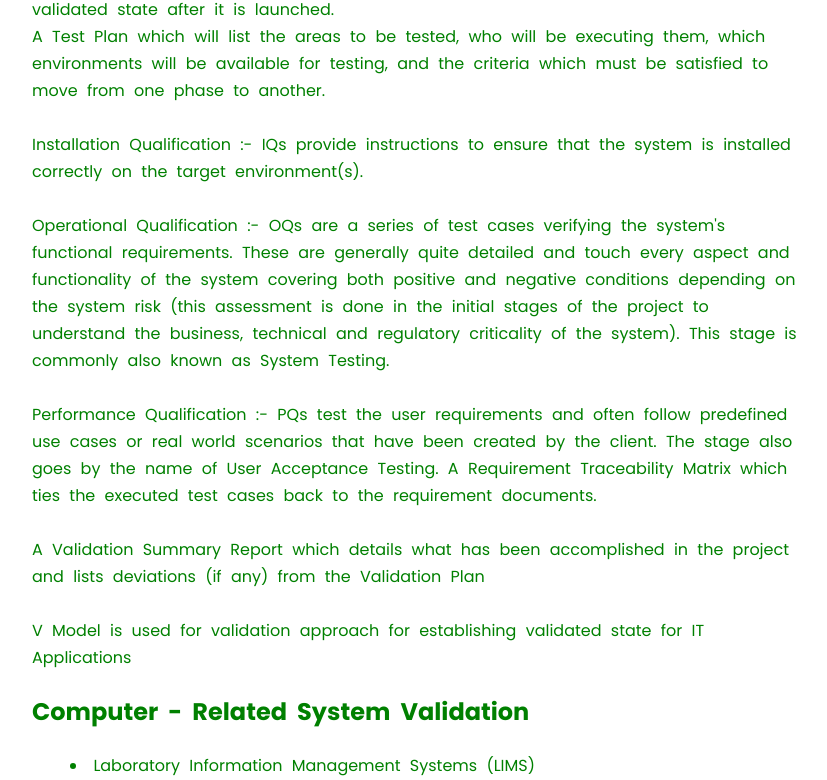
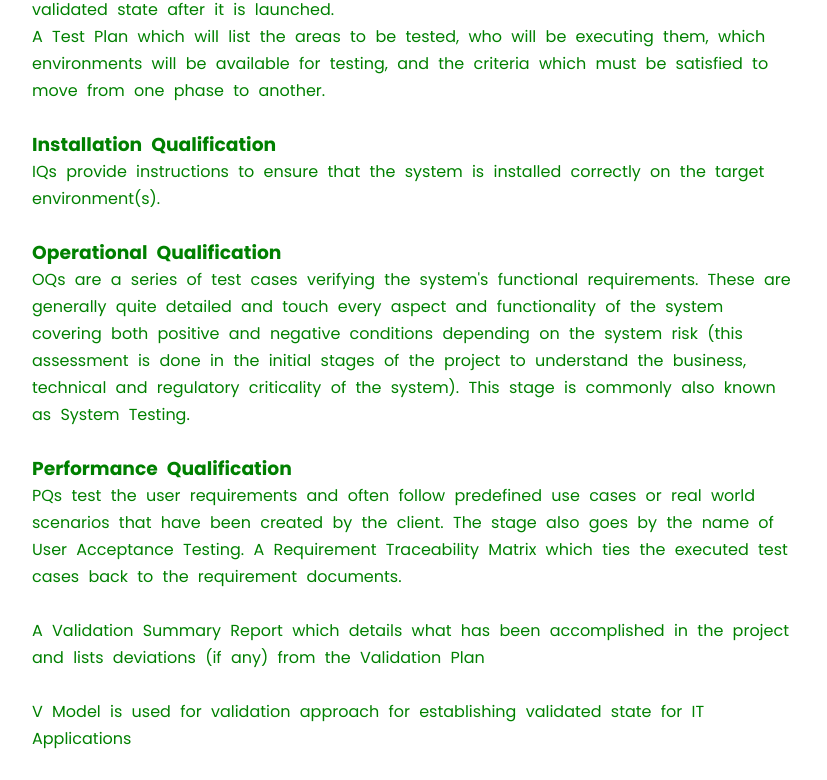
Before and after one commit to devarsh192003/GXP, a React (Create React App) app: page /Process in a window 1280 px wide. Shown: the part 1594-2374 px from the top of the page, without its empty margins (224-1051 px from the left). Built offline with nearby package versions, Linux system fonts and the light colour scheme.

Commit message:
final changes

```diff
--- a/src/Data1.json
+++ b/src/Data1.json
@@ -50,9 +50,9 @@
     "Content16":"A detailed Validation Plan lays out the activities which will be undertaken to provide evidence that the new system is adequately validated, the conditions that must be met in order for it to go live, and procedures which will be in place to maintain the validated state after it is launched.",
     "Content17":"A Test Plan which will list the areas to be tested, who will be executing them, which environments will be available for testing, and the criteria which must be satisfied to move from one phase to another.",
     "Content18":"Test cases that will be drafted, pre-approved, executed, and post-approved over the course of the project.These usually consist of the following phases:",
-    "paragraph2":"Installation Qualification :- IQs provide instructions to ensure that the system is installed correctly on the target environment(s).",
-    "paragraph3":"Operational Qualification :- OQs are a series of test cases verifying the system's functional requirements. These are generally quite detailed and touch every aspect and functionality of the system covering both positive and negative conditions depending on the system risk (this assessment is done in the initial stages of the project to understand the business, technical and regulatory criticality of the system). This stage is commonly also known as System Testing.",
-    "paragraph4":"Performance Qualification :- PQs test the user requirements and often follow predefined use cases or real world scenarios that have been created by the client. The stage also goes by the name of User Acceptance Testing. A Requirement Traceability Matrix which ties the executed test cases back to the requirement documents.",
+    "paragraph2":"IQs provide instructions to ensure that the system is installed correctly on the target environment(s).",
+    "paragraph3":"OQs are a series of test cases verifying the system's functional requirements. These are generally quite detailed and touch every aspect and functionality of the system covering both positive and negative conditions depending on the system risk (this assessment is done in the initial stages of the project to understand the business, technical and regulatory criticality of the system). This stage is commonly also known as System Testing.",
+    "paragraph4":"PQs test the user requirements and often follow predefined use cases or real world scenarios that have been created by the client. The stage also goes by the name of User Acceptance Testing. A Requirement Traceability Matrix which ties the executed test cases back to the requirement documents.",
     "Content19":"A Validation Summary Report which details what has been accomplished in the project and lists deviations (if any) from the Validation Plan",
     "Content20":"V Model is used for validation approach for establishing validated state for IT Applications",
     "Subtitle2":"Computer - Related System Validation",
--- a/src/pages/CQV.js
+++ b/src/pages/CQV.js
@@ -11,7 +11,8 @@ function CQV () {
       <br/>
        <p>{Data.data.CQV.Content1}</p>
        <p>{Data.data.CQV.line1}</p>
-       <ul className='About-list'>
+       <ul className='dottes-list'>
+       <br/>
        <li>{Data.data.CQV.Content2}</li>
        <li>{Data.data.CQV.Content3}</li>
        <li>{Data.data.CQV.Content4}</li>
@@ -22,11 +23,10 @@ function CQV () {
        <li>{Data.data.CQV.Content9}</li>
        <li>{Data.data.CQV.Content10}</li>
        <li>{Data.data.CQV.Content11}</li>
+       <br/>
 
-
-       <br/>
-       <br/>
-       <ul>
+    </ul>
+    <ul>
        <li>{Data.data.CQV.Content13}</li>
        <li>{Data.data.CQV.Content14}</li>
        <li>{Data.data.CQV.Content15}</li>
@@ -36,7 +36,6 @@ function CQV () {
        <li>{Data.data.CQV.Content19}</li>
        <li>{Data.data.CQV.Content20}</li>
        </ul>
-       </ul>
        <br/>
        </div>
     </div>
--- a/src/pages/Contact.js
+++ b/src/pages/Contact.js
@@ -9,7 +9,9 @@ function Contact() {
       <div className="contact_title">
       </div>
       <div className="Contents">
+        <br/>
         <p>
+          <b>Address:-</b>
           {Data.data.contact.SubTitle}
           <br />
           {Data.data.contact.Address1}
@@ -22,10 +24,15 @@ function Contact() {
           <br />
           {Data.data.contact.Address5}
           <br />
+          <br/>
+          <b>Website:-</b>
           {Data.data.contact.Website}
           <br />
+          <b>Email:-</b>
+
           {Data.data.contact.Email}
           <br />
+          <b>Phone:-</b>
           {Data.data.contact.Mobile}
         </p>
       </div>
--- a/src/pages/GMPAutoclave.js
+++ b/src/pages/GMPAutoclave.js
@@ -4,8 +4,11 @@ import Data from "../Data2.json";
 function GMPAutoclave() {
   return (
     <div className="GMPAutoclave">
+
       <img src={process.env.PUBLIC_URL + '/GMP.png'} alt="LOADING" className='flyer' />
+
       <div className="Contents">
+        <br/>
         <p>{Data.data2.GMPAutoclave.para1}</p>
         <p>{Data.data2.GMPAutoclave.para2}</p>
         <br />
@@ -13,7 +16,9 @@ function GMPAutoclave() {
         <br />
         <img src={process.env.PUBLIC_URL + "/process.png"} alt="LOADING" />
         <br />
-        <h2>{Data.data2.GMPAutoclave.Subtitle2}</h2>
+        <br />
+        <h1>{Data.data2.GMPAutoclave.Subtitle2}</h1>
+
         <br />
         <h2>{Data.data2.GMPAutoclave.Subtitle3}</h2>
         <br />
@@ -27,7 +32,7 @@ function GMPAutoclave() {
         <br />
         <h2>{Data.data2.GMPAutoclave.Subtitle5}</h2>
         <br />
-        <ul className="disc-list">
+        <ul>
           <li>{Data.data2.GMPAutoclave.Content1}</li>
           <li>{Data.data2.GMPAutoclave.Content2}</li>
           <li>{Data.data2.GMPAutoclave.Content3}</li>
@@ -39,6 +44,7 @@ function GMPAutoclave() {
           <li>{Data.data2.GMPAutoclave.Content9}</li>
           <br />
         </ul>
+        <br />
         <img
           src={process.env.PUBLIC_URL + "/steamsterilizerhinge.jpg"}
           alt="LOADING"
@@ -54,10 +60,13 @@ function GMPAutoclave() {
           alt="LOADING"
           style={{ height: 250, width: 250 }}
         />
-
+        <br/>
+        <br/>
+        <h2>{Data.data2.GMPAutoclave.Subtitle8}</h2>
+        <br/>
         <p>{Data.data2.GMPAutoclave.para6}</p>
         <p>{Data.data2.GMPAutoclave.para7}</p>
-        <ul className="plane-list">
+        <ul className="square-list">
           <li>{Data.data2.GMPAutoclave.para81}</li>
           <li>{Data.data2.GMPAutoclave.para82}</li>
           <li>{Data.data2.GMPAutoclave.para83}</li>
--- a/src/pages/Process.js
+++ b/src/pages/Process.js
@@ -39,15 +39,17 @@ function Process () {
         <p>{Data.data.Process.Content16}</p>
         <p>{Data.data.Process.Content17}</p>
         <br/>
-        <p>{Data.data.Process.paragraph2}</p>
+        <h3><b>Installation Qualification</b></h3><p>{Data.data.Process.paragraph2}</p>
         <br/>
-        <p>{Data.data.Process.paragraph3}</p>
+        <p><h3><b>Operational Qualification</b></h3>{Data.data.Process.paragraph3}</p>
         <br/>
-        <p>{Data.data.Process.paragraph4}</p>
+        <p><h3><b>Performance Qualification</b></h3>{Data.data.Process.paragraph4}</p>
         <br/>
         <p>{Data.data.Process.Content19}</p>
         <br/>
         <p>{Data.data.Process.Content20}</p>
+        <br/>
+        <img src={process.env.PUBLIC_URL + '/vmodel.png'} alt="LOADING"/>
         <br/>
         <h2>{Data.data.Process.Subtitle2}</h2>
         <br/>
@@ -66,6 +68,7 @@ function Process () {
         <br/>
         <p>{Data.data.Process.paragrah7}</p>
         <br/>
+
         <ul className='About-list'>
           <li>{Data.data.Process.Content27}</li>
           <li>{Data.data.Process.Content28}</li>
--- a/src/pages/TankVessel.js
+++ b/src/pages/TankVessel.js
@@ -6,6 +6,7 @@ function TankVessel() {
     <div classname='TankVessel'>
       <img src={process.env.PUBLIC_URL + '/CIP.png'} alt="LOADING" className='flyer' />
       <div className='Contents'>
+        <br/>
         <br/>
       <img src={process.env.PUBLIC_URL + '/cip1.png'} alt="logo" style={{height:250,width:250,marginRight:"10%"}}/>
       <img src={process.env.PUBLIC_URL + '/cip2.png'} alt="logo" style={{height:250,width:250,marginLeft:"10%"}}/>
@@ -35,7 +36,7 @@ function TankVessel() {
       <p>{Data.data2.TankVessel.para2}</p>
       <br/>
 
-      <ul className='dottes-list'>
+      <ul>
       <img src={process.env.PUBLIC_URL + '/processvessel.png'} alt="logo" style={{height:250,width:250,float:'right'}}/>
         <li>{Data.data2.TankVessel.Content11}</li>
         <li>{Data.data2.TankVessel.Content12}</li>
@@ -43,6 +44,7 @@ function TankVessel() {
         <li>{Data.data2.TankVessel.Content14}</li>
         <li>{Data.data2.TankVessel.Content15}</li>
       </ul>
+      <br/>
       <h2>{Data.data2.TankVessel.Subtitle3}</h2>
       <br/>
       <p>{Data.data2.TankVessel.para3}</p>
--- a/src/pages/Thermal.js
+++ b/src/pages/Thermal.js
@@ -5,11 +5,13 @@ function Thermal () {
   return (
     <div id = "Thermalpage"className='Thermal'>
       <img src={process.env.PUBLIC_URL + '/Thermal.png'} alt="LOADING" className='flyer' />
+
       <div className='Contents'>
+      <br/>
       <p>{Data.data.Thermal.Intro1}</p>
       <p>{Data.data.Thermal.Intro2}</p>
       <img src={process.env.PUBLIC_URL + '/th.jpg'} alt="LOADING" style={{height:250,width:250,float:'right',marginLeft:'20%'}}/>
-      <br/>
+
       <br/>
       <ul className='Thermal-list'>
         <li>{Data.data.Thermal.Content1}</li>
```
Also changed, not shown: public/Download.png (deleted), public/vmodel.png (added).
